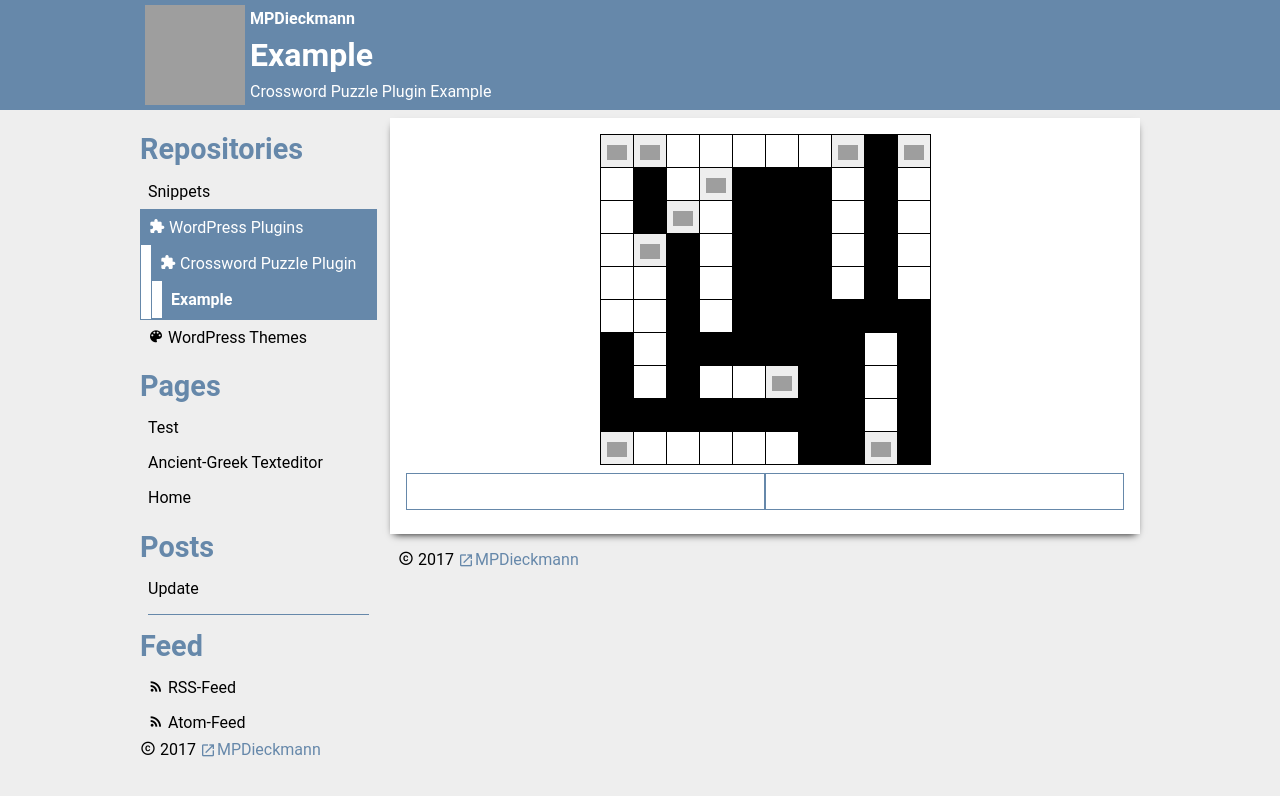
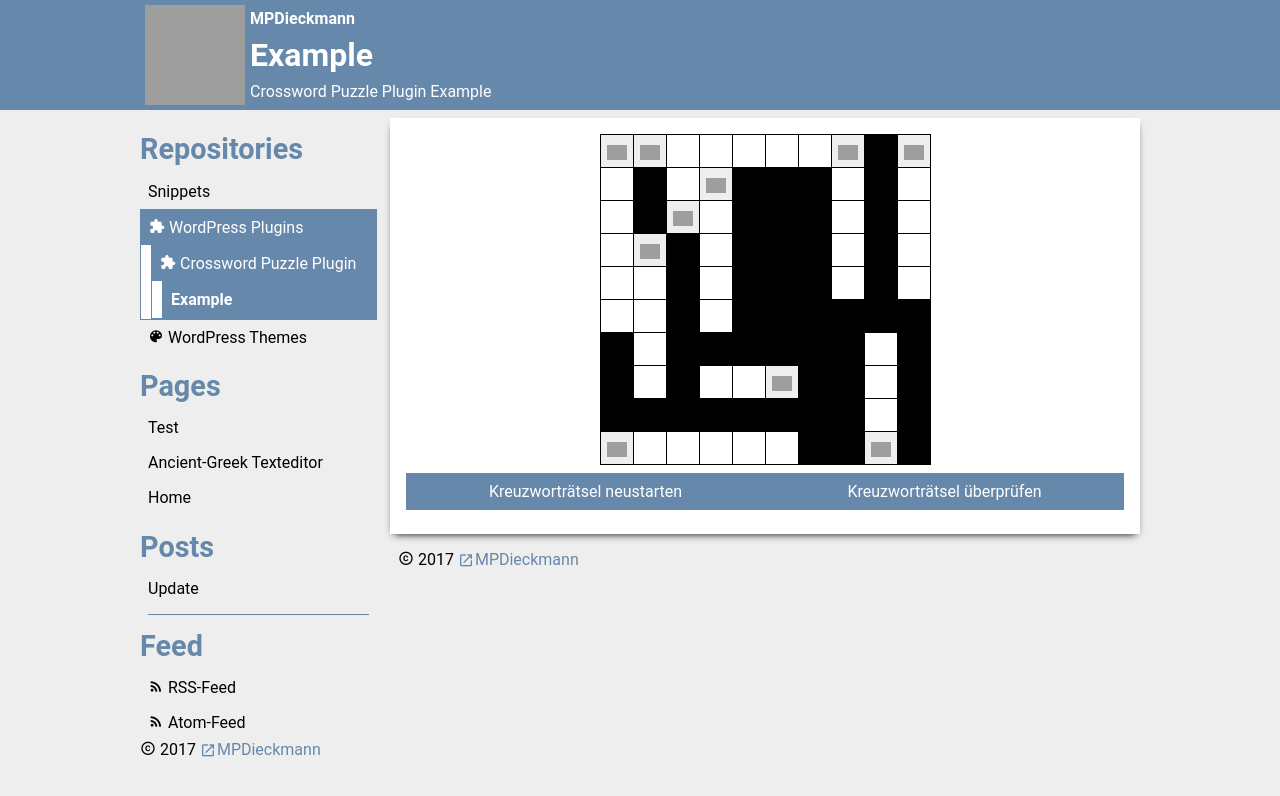
Before and after one commit to MPDieckmann/mpdieckmann.github.io, a Jekyll site: the page built from _repositories/wp-plugins/crossword-puzzle/example.html, in a window 1280 px wide. Shown: the top 796 px of the page. Built offline with Jekyll 4.4.1, drawn with Linux system fonts in a browser that asks for light colours; some web fonts are replaced; grey boxes are pictures that could not be loaded.

Commit message:
Update header.html

```diff
--- a/_includes/header.html
+++ b/_includes/header.html
@@ -7,12 +7,12 @@
     <link href="{{ "/css/theme.css" | relative_url }}" type="text/css" rel="stylesheet" />
     <style type="text/css">
 h1,h2,h3,h4,h5,h6,.headline,a{color:{{page.themecolor}};}
-a:focus,body::before,input[type="button"],input[type="submit"],input[type="reset"],button,body.scrolling header,.menu .current-menu-item>a,.menu .current-menu>a{background-color:{{page.themecolor}};}
+html{background:{{page.appbackground}};}
+@media(max-width:800px){aside #sidebar-container{background-color:{{page.cardbackground}};}}
+input,textarea,article,.menu>.current-menu-item,.menu .current-menu{background-color:{{page.cardbackground}};}
 hr,input,textarea,button,article-meta,.comment,.comment-form .logged-in-as,sidebar-header,.menu>.current-menu-item,.menu .current-menu{border-color:{{page.themecolor}};}
-a:focus,input[type="button"],input[type="submit"],input[type="reset"],button,header,header a,.menu .current-menu-item>a,.menu .current-menu>a,.menu a:focus{color:{{page.themedforecolor}};}
-html{background:{{page.appbackground}};}
-input,textarea,button,article,.menu>.current-menu-item,.menu .current-menu{background-color:{{page.cardbackground}};}
-@media(max-width:800px){aside #sidebar-container{background-color:{{page.cardbackground}};}}
+a:focus,body::before,input[type="button"]:hover,input[type="submit"]:hover,input[type="reset"]:hover,button:hover,input[type="button"]:focus,input[type="submit"]:focus,input[type="reset"]:focus,button:focus,body.scrolling header,.menu .current-menu-item>a,.menu .current-menu>a{background-color:{{page.themecolor}};}
+a:focus,input[type="button"]:hover,input[type="submit"]:hover,input[type="reset"]:hover,button:hover,input[type="button"]:focus,input[type="submit"]:focus,input[type="reset"]:focus,button:focus,header,header a,.menu .current-menu-item>a,.menu .current-menu>a,.menu a:focus{color:{{page.themedforecolor}};}
     </style>
     <meta id="mytheme-color" name="theme-color" content="{% if page.themecolor %}{{ page.themecolor }}{% else %}{{ site.themecolor }}{% endif %}" />
     <script src="{{ "/js/theme.js" | relative_url }}" async></script>
```
